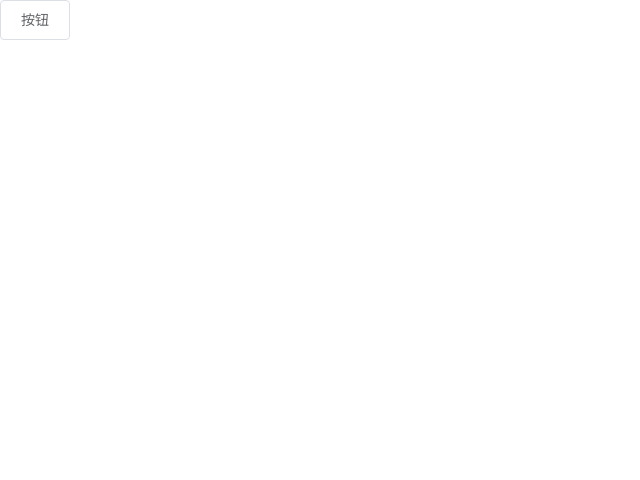
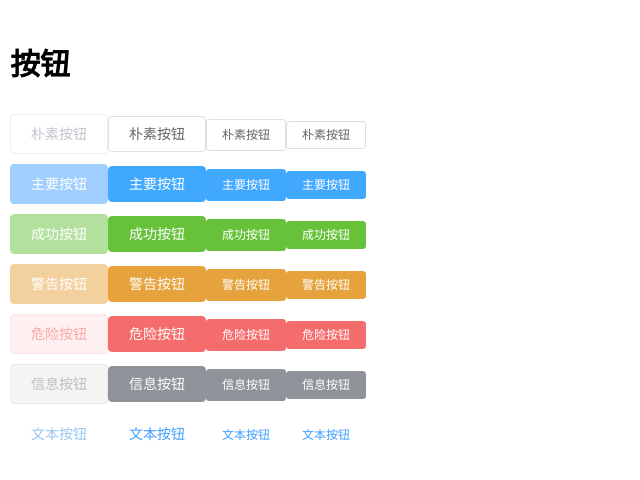
Before and after one commit to Lucy20209060/YUI, a React (Create React App) app: page / in a window 1280 px wide. Shown: the top 480 px of the page, without its empty margins (0-640 px from the left). Built offline with nearby package versions, Linux system fonts and the light colour scheme; the HTML template or start-up script is replaced by a standard one.

Commit message:
feat:Button按钮完成

```diff
--- a/src/App.tsx
+++ b/src/App.tsx
@@ -7,8 +7,45 @@ export default class App extends React.Component {
   public render() {
     return (
       <div className="App">
-        <Button>按钮</Button>
+        <p className="title">按钮</p>
+        <Button disabled>朴素按钮</Button>
+        <Button size="medium">朴素按钮</Button>
+        <Button size="small">朴素按钮</Button>
+        <Button size="mini">朴素按钮</Button>
+        <hr/>
+        <Button disabled type="primary" >主要按钮</Button>
+        <Button type="primary" size="medium">主要按钮</Button>
+        <Button type="primary" size="small">主要按钮</Button>
+        <Button type="primary" size="mini">主要按钮</Button>
+        <hr/>
+        <Button disabled type="success">成功按钮</Button>
+        <Button type="success" size="medium">成功按钮</Button>
+        <Button type="success" size="small">成功按钮</Button>
+        <Button type="success" size="mini">成功按钮</Button>
+        <hr/>
+        <Button disabled type="warning">警告按钮</Button>
+        <Button type="warning" size="medium">警告按钮</Button>
+        <Button type="warning" size="small">警告按钮</Button>
+        <Button type="warning" size="mini">警告按钮</Button>
+        <hr/>
+        <Button disabled type="danger">危险按钮</Button>
+        <Button type="danger" size="medium">危险按钮</Button>
+        <Button type="danger" size="small">危险按钮</Button>
+        <Button type="danger" size="mini">危险按钮</Button>
+        <hr/>
+        <Button disabled type="info">信息按钮</Button>
+        <Button type="info" size="medium">信息按钮</Button>
+        <Button type="info" size="small">信息按钮</Button>
+        <Button type="info" size="mini">信息按钮</Button>
+        <hr/>
+        <Button disabled type="text">文本按钮</Button>
+        <Button type="text" size="medium">文本按钮</Button>
+        <Button type="text" size="small">文本按钮</Button>
+        <Button type="text" size="mini">文本按钮</Button>
       </div>
     );
   }
+  public buttonClick = () => {
+    console.log(1)
+  }
 }
--- a/src/components/button/button.css
+++ b/src/components/button/button.css
@@ -3,15 +3,12 @@
   line-height: 1;
   white-space: nowrap;
   cursor: pointer;
-  background: #fff;
-  border: 1px solid #dcdfe6;
-  border-color: #dcdfe6;
-  color: #606266;
   -webkit-appearance: none;
   text-align: center;
   box-sizing: border-box;
   margin: 0;
   outline: none;
+  border: 1px solid transparent;
   transition: .1s;
   font-weight: 500;
   -moz-user-select: none;
@@ -19,10 +16,161 @@
   -ms-user-select: none;
   padding: 12px 20px;
   font-size: 14px;
-  border-radius: 4px; }
-  .lu-button:focus, .lu-button:hover {
+  border-radius: 4px;
+  text-decoration: none; }
+
+.lu-button-medium {
+  padding: 10px 20px; }
+
+.lu-button-small {
+  padding: 9px 15px;
+  font-size: 12px;
+  border-radius: 3px; }
+
+.lu-button-mini {
+  padding: 7px 15px;
+  font-size: 12px;
+  border-radius: 3px; }
+
+.lu-button-default {
+  background: #fff;
+  border: 1px solid #dcdfe6;
+  border-color: #dcdfe6;
+  color: #606266; }
+  .lu-button-default:focus, .lu-button-default:hover {
     color: #409eff;
     border-color: #c6e2ff;
     background-color: #ecf5ff; }
-  .lu-button:active {
+  .lu-button-default:active {
+    background-color: #ecf5ff;
     border-color: #409eff; }
+
+.lu-button-primary {
+  color: #fff;
+  background-color: #40a9ff;
+  border-color: #40a9ff; }
+  .lu-button-primary:focus, .lu-button-primary:hover {
+    background-color: #66b1ff;
+    border-color: #66b1ff;
+    color: #fff; }
+  .lu-button-primary:active {
+    background-color: #40a9ff;
+    border-color: #40a9ff; }
+
+.lu-button-success {
+  color: #fff;
+  background-color: #67c23a;
+  border-color: #67c23a; }
+  .lu-button-success:focus, .lu-button-success:hover {
+    background: #85ce61;
+    border-color: #85ce61;
+    color: #fff; }
+  .lu-button-success:active {
+    background-color: #67c23a;
+    border-color: #67c23a; }
+
+.lu-button-warning {
+  color: #fff;
+  background-color: #e6a23c;
+  border-color: #e6a23c; }
+  .lu-button-warning:focus, .lu-button-warning:hover {
+    background: #ebb563;
+    border-color: #ebb563;
+    color: #fff; }
+  .lu-button-warning:active {
+    background-color: #e6a23c;
+    border-color: #e6a23c; }
+
+.lu-button-danger {
+  color: #fff;
+  background-color: #f56c6c;
+  border-color: #f56c6c; }
+  .lu-button-danger:focus, .lu-button-danger:hover {
+    background: #f78989;
+    border-color: #f78989;
+    color: #fff; }
+  .lu-button-danger:active {
+    background-color: #f56c6c;
+    border-color: #f56c6c; }
+
+.lu-button-info {
+  color: #fff;
+  background-color: #909399;
+  border-color: #909399; }
+  .lu-button-info:focus, .lu-button-info:hover {
+    background: #a6a9ad;
+    border-color: #a6a9ad;
+    color: #fff; }
+  .lu-button-info:active {
+    background-color: #909399;
+    border-color: #909399; }
+
+.lu-button-text {
+  border-color: transparent;
+  color: #409eff;
+  background: transparent; }
+  .lu-button-text:focus, .lu-button-text:hover {
+    color: #66b1ff;
+    border-color: transparent;
+    background-color: transparent; }
+  .lu-button-text:active {
+    border-color: transparent;
+    color: #409eff;
+    background: transparent; }
+
+.lu-button[disabled] {
+  cursor: not-allowed; }
+
+.lu-button-default[disabled],
+.lu-button-default[disabled]:focus,
+.lu-button-default[disabled]:hover,
+.lu-button-default[disabled]:active {
+  color: #c0c4cc;
+  background-color: #fff;
+  border-color: #ebeef5; }
+
+.lu-button-primary[disabled],
+.lu-button-primary[disabled]:focus,
+.lu-button-primary[disabled]:hover,
+.lu-button-primary[disabled]:active {
+  color: #fff;
+  background-color: #a0cfff;
+  border-color: #a0cfff; }
+
+.lu-button-success[disabled],
+.lu-button-success[disabled]:focus,
+.lu-button-success[disabled]:hover,
+.lu-button-success[disabled]:active {
+  color: #fff;
+  background-color: #b3e19d;
+  border-color: #b3e19d; }
+
+.lu-button-warning[disabled],
+.lu-button-warning[disabled]:focus,
+.lu-button-warning[disabled]:hover,
+.lu-button-warning[disabled]:active {
+  color: #fff;
+  background-color: #f3d19e;
+  border-color: #f3d19e; }
+
+.lu-button-danger[disabled],
+.lu-button-danger[disabled]:focus,
+.lu-button-danger[disabled]:hover,
+.lu-button-danger[disabled]:active {
+  color: #f9a7a7;
+  background-color: #fef0f0;
+  border-color: #fde2e2; }
+
+.lu-button-info[disabled],
+.lu-button-info[disabled]:focus,
+.lu-button-info[disabled]:hover,
+.lu-button-info[disabled]:active {
+  color: #bcbec2;
+  background-color: #f4f4f5;
+  border-color: #e9e9eb; }
+
+.lu-button-text[disabled],
+.lu-button-text[disabled]:focus,
+.lu-button-text[disabled]:hover,
+.lu-button-text[disabled]:active {
+  color: #98c6f5; }
--- a/src/components/button/button.scss
+++ b/src/components/button/button.scss
@@ -3,15 +3,12 @@
 	line-height: 1;
 	white-space: nowrap;
 	cursor: pointer;
-	background: #fff;
-	border: 1px solid #dcdfe6;
-	border-color: #dcdfe6;
-	color: #606266;
 	-webkit-appearance: none;
 	text-align: center;
 	box-sizing: border-box;
 	margin: 0;
 	outline: none;
+	border: 1px solid transparent;
 	transition: .1s;
 	font-weight: 500;
 	-moz-user-select: none;
@@ -20,6 +17,27 @@
 	padding: 12px 20px;
 	font-size: 14px;
 	border-radius: 4px;
+	text-decoration: none;
+}
+.lu-button-medium{
+	padding: 10px 20px;
+}
+.lu-button-small{
+	padding: 9px 15px;
+	font-size: 12px;
+	border-radius: 3px;
+}
+.lu-button-mini{
+	padding: 7px 15px;
+  font-size: 12px;
+  border-radius: 3px;
+}
+
+.lu-button-default {
+	background: #fff;
+	border: 1px solid #dcdfe6;
+	border-color: #dcdfe6;
+	color: #606266;
 	&:focus,
 	&:hover{
 		color: #409eff;
@@ -27,6 +45,157 @@
     background-color: #ecf5ff;
 	}
 	&:active{
+		background-color: #ecf5ff;
 		border-color: #409eff;
 	}
 }
+
+.lu-button-primary {
+	color: #fff;
+	background-color: #40a9ff;
+	border-color: #40a9ff;
+	&:focus,
+	&:hover{
+		background-color: #66b1ff;
+		border-color: #66b1ff;
+		color: #fff;
+	}
+	&:active{
+		background-color: #40a9ff;
+		border-color: #40a9ff;
+	}
+}
+.lu-button-success{
+	color: #fff;
+	background-color: #67c23a;
+	border-color: #67c23a;
+	&:focus,
+	&:hover{
+		background: #85ce61;
+    border-color: #85ce61;
+    color: #fff;
+	}
+	&:active{
+		background-color: #67c23a;
+		border-color: #67c23a;
+	}
+}
+.lu-button-warning{
+	color: #fff;
+	background-color: #e6a23c;
+	border-color: #e6a23c;
+	&:focus,
+	&:hover{
+		background: #ebb563;
+    border-color: #ebb563;
+    color: #fff;
+	}
+	&:active{
+		background-color: #e6a23c;
+		border-color: #e6a23c;
+	}
+}
+.lu-button-danger{
+	color: #fff;
+	background-color: #f56c6c;
+	border-color: #f56c6c;
+	&:focus,
+	&:hover{
+		background: #f78989;
+    border-color: #f78989;
+    color: #fff;
+	}
+	&:active{
+		background-color: #f56c6c;
+		border-color: #f56c6c;
+	}
+}
+.lu-button-info{
+	color: #fff;
+	background-color: #909399;
+	border-color: #909399;
+	&:focus,
+	&:hover{
+		background: #a6a9ad;
+    border-color: #a6a9ad;
+    color: #fff;
+	}
+	&:active{
+		background-color: #909399;
+		border-color: #909399;
+	}
+}
+.lu-button-text{
+	border-color: transparent;
+	color: #409eff;
+	background: transparent;
+	&:focus,
+	&:hover{
+		color: #66b1ff;
+    border-color: transparent;
+    background-color: transparent;
+	}
+	&:active{
+		border-color: transparent;
+		color: #409eff;
+		background: transparent;
+	}
+}
+
+.lu-button[disabled] {
+	cursor: not-allowed;
+}
+.lu-button-default[disabled],
+.lu-button-default[disabled]:focus,
+.lu-button-default[disabled]:hover,
+.lu-button-default[disabled]:active{
+	color: #c0c4cc;
+	background-color: #fff;
+	border-color: #ebeef5;
+}
+.lu-button-primary[disabled],
+.lu-button-primary[disabled]:focus,
+.lu-button-primary[disabled]:hover,
+.lu-button-primary[disabled]:active{
+	color: #fff;
+	background-color: #a0cfff;
+	border-color: #a0cfff;
+}
+.lu-button-success[disabled],
+.lu-button-success[disabled]:focus,
+.lu-button-success[disabled]:hover,
+.lu-button-success[disabled]:active{
+	color: #fff;
+	background-color: #b3e19d;
+  border-color: #b3e19d;
+}
+.lu-button-warning[disabled],
+.lu-button-warning[disabled]:focus,
+.lu-button-warning[disabled]:hover,
+.lu-button-warning[disabled]:active{
+	color: #fff;
+	background-color: #f3d19e;
+  border-color: #f3d19e;
+}
+.lu-button-danger[disabled],
+.lu-button-danger[disabled]:focus,
+.lu-button-danger[disabled]:hover,
+.lu-button-danger[disabled]:active{
+	color: #f9a7a7;
+	background-color: #fef0f0;
+	border-color: #fde2e2;
+}
+.lu-button-info[disabled],
+.lu-button-info[disabled]:focus,
+.lu-button-info[disabled]:hover,
+.lu-button-info[disabled]:active{
+	color: #bcbec2;
+	background-color: #f4f4f5;
+	border-color: #e9e9eb;
+}
+.lu-button-text[disabled],
+.lu-button-text[disabled]:focus,
+.lu-button-text[disabled]:hover,
+.lu-button-text[disabled]:active{
+	color: #98c6f5;
+}
--- a/src/components/button/button.tsx
+++ b/src/components/button/button.tsx
@@ -4,59 +4,51 @@ import * as React from 'react';
 import './button.css';
 
 export type ButtonType = 'primary' | 'success' | 'warning' | 'danger' | 'info' | 'text';
-export type ButtonShape = 'circle-outline' | 'circle';
-export type ButtonSize = 'small' | 'default' | 'large';
-export type ButtonHTMLType = 'submit' | 'button' | 'reset';
+export type ButtonSize = 'small' | 'medium' | 'mini';
 
 export interface InterfaceBaseButtonProps {
   className?: string;
+  disabled?: boolean;
   type?: ButtonType;
   size?: ButtonSize;
-  shape?: ButtonShape;
   icon?: string;
-  loading?: boolean | { delay?: number };
-  prefixCls?: string;
-  ghost?: boolean;
-  block?: boolean;
   children?: React.ReactNode;
 }
 
-export type AnchorButtonProps = {
-  href: string;
-  target?: string;
-  onClick?: React.MouseEventHandler<HTMLAnchorElement>;
-} & InterfaceBaseButtonProps & React.AnchorHTMLAttributes<HTMLAnchorElement>;
-
-export type NativeButtonProps = {
-  htmlType?: ButtonHTMLType;
+export type ButtonProps = {
   onClick?: React.MouseEventHandler<HTMLButtonElement>;
 } & InterfaceBaseButtonProps & React.ButtonHTMLAttributes<HTMLButtonElement>;
 
-export type ButtonProps = AnchorButtonProps | NativeButtonProps;
+export default class Button extends React.Component<ButtonProps, any> {
+  public static defaultProps = {
+    disabled: false,
+    type: 'default'
+  };
 
-export default class Button extends React.Component<ButtonProps, any> {
   public static propTypes = {
-    block: PropTypes.bool,
     className: PropTypes.string,
-    htmlType: PropTypes.oneOf(['submit', 'button', 'reset']),
+    disabled: PropTypes.bool,
     icon: PropTypes.string,
-    loading: PropTypes.oneOfType([PropTypes.bool, PropTypes.object]),
     onClick: PropTypes.func,
-    shape: PropTypes.oneOf(['circle', 'circle-outline']),
-    size: PropTypes.oneOf(['large', 'default', 'small']),
+    size: PropTypes.oneOf(['medium', 'mini', 'small']),
     type: PropTypes.string,
   };
+
   constructor(props: ButtonProps) {
     super(props);
-    this.state = {
+    this.state = {}
+  }
 
-    };
+  public handleClick: React.MouseEventHandler<HTMLButtonElement | HTMLAnchorElement> = e => {
+    const { onClick } = this.props;
+    if (onClick) {
+      (onClick as React.MouseEventHandler<HTMLButtonElement | HTMLAnchorElement>)(e);
+    }
   }
+
   public render() {
-    console.log(this.props)
 
-    const { children, className, type, size } = this.props;
-
+    const { children, className, type, size, disabled } = this.props;
     const classes = classNames(
       className,
       `lu-button`,
@@ -67,7 +59,11 @@ export default class Button extends React.Component<ButtonProps, any> {
     );
 
     return (
-      <button className={classes}>
+      <button
+        disabled={disabled}
+        className={classes}
+        onClick={this.handleClick}
+      >
         <span>{children}</span>
       </button>
     );
--- a/src/index.css
+++ b/src/index.css
@@ -1,4 +1,13 @@
 body {
   margin: 0;
-  padding: 0;
+  padding: 10px;
   font-family: sans-serif; }
+
+hr {
+  padding: 5px;
+  border: 0;
+  margin: 0; }
+
+.title {
+  font-size: 30px;
+  font-weight: 600; }
--- a/src/index.scss
+++ b/src/index.scss
@@ -1,8 +1,17 @@
 body {
   margin: 0;
-  padding: 0;
+  padding: 10px;
   font-family: sans-serif;
   .App{
     // background: red;
   }
 }
+hr{
+  padding: 5px;
+  border: 0;
+  margin: 0;
+}
+.title{
+  font-size: 30px;
+  font-weight: 600;
+}
--- a/tslint.json
+++ b/tslint.json
@@ -13,6 +13,7 @@
     ],
     "only-arrow-functions": [
       false
-    ]
+    ],
+    "jsx-boolean-value": [true, "never"]
   }
 }
```
Also changed, not shown: log.js (deleted, +0 -20 lines), 2 other files (tests, documents, lock files or other folders).
